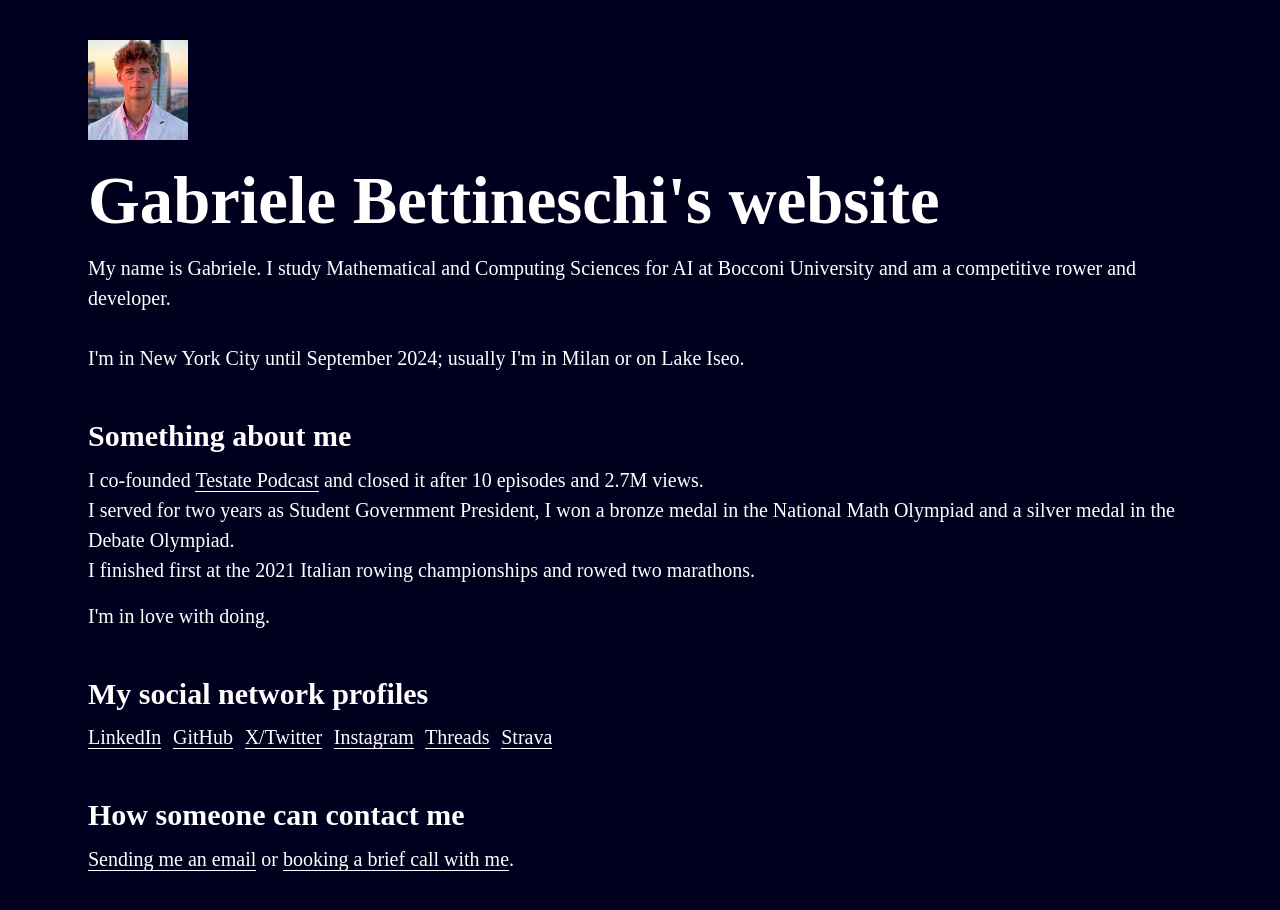
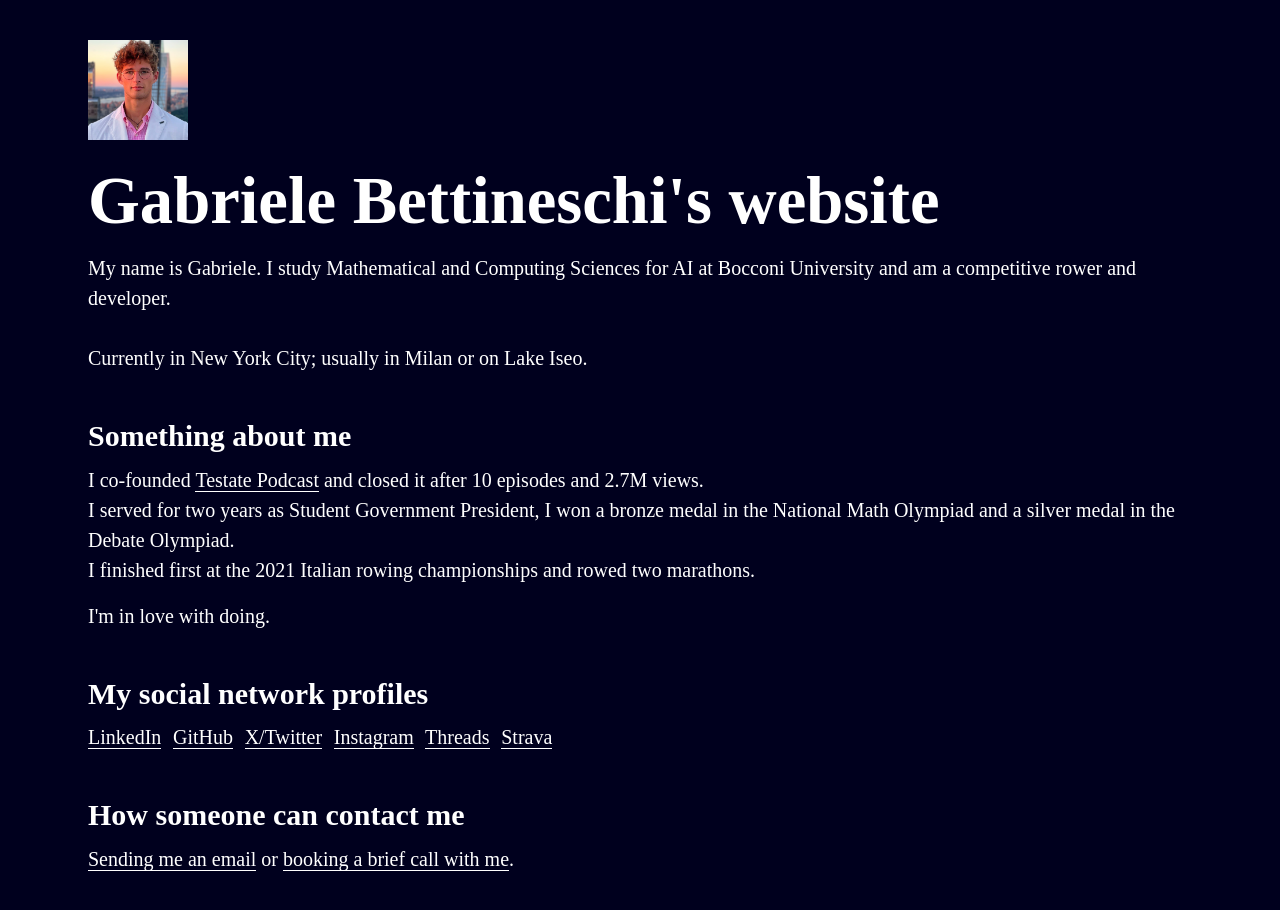
Before and after one commit to gbettineschi/gbettineschi.github.io, a plain HTML site: page index.html in a window 1280 px wide. Drawn offline with Linux system fonts and the light colour scheme; a web font is replaced by a local one.

Commit message:
Update copy.

```diff
--- a/index.html
+++ b/index.html
@@ -24,8 +24,7 @@
 			My name is Gabriele. I study Mathematical and Computing Sciences for
 			AI at Bocconi University and am a competitive rower and developer.
 			<br />
-			<br />I'm in New York City until September 2024; usually I'm in
-			Milan or on Lake Iseo.
+			<br />Currently in New York City; usually in Milan or on Lake Iseo.
 		</p>
 		<h2>Something about me</h2>
 		<p>
```
